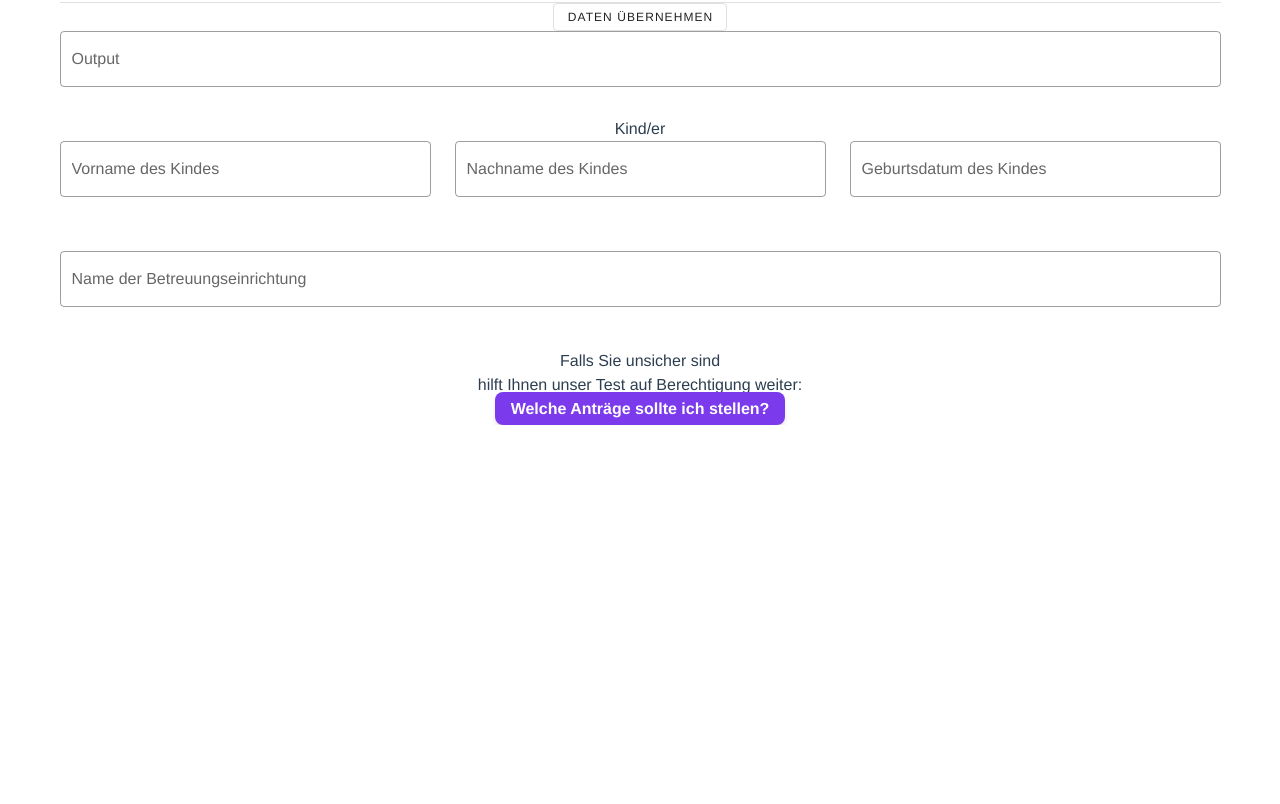
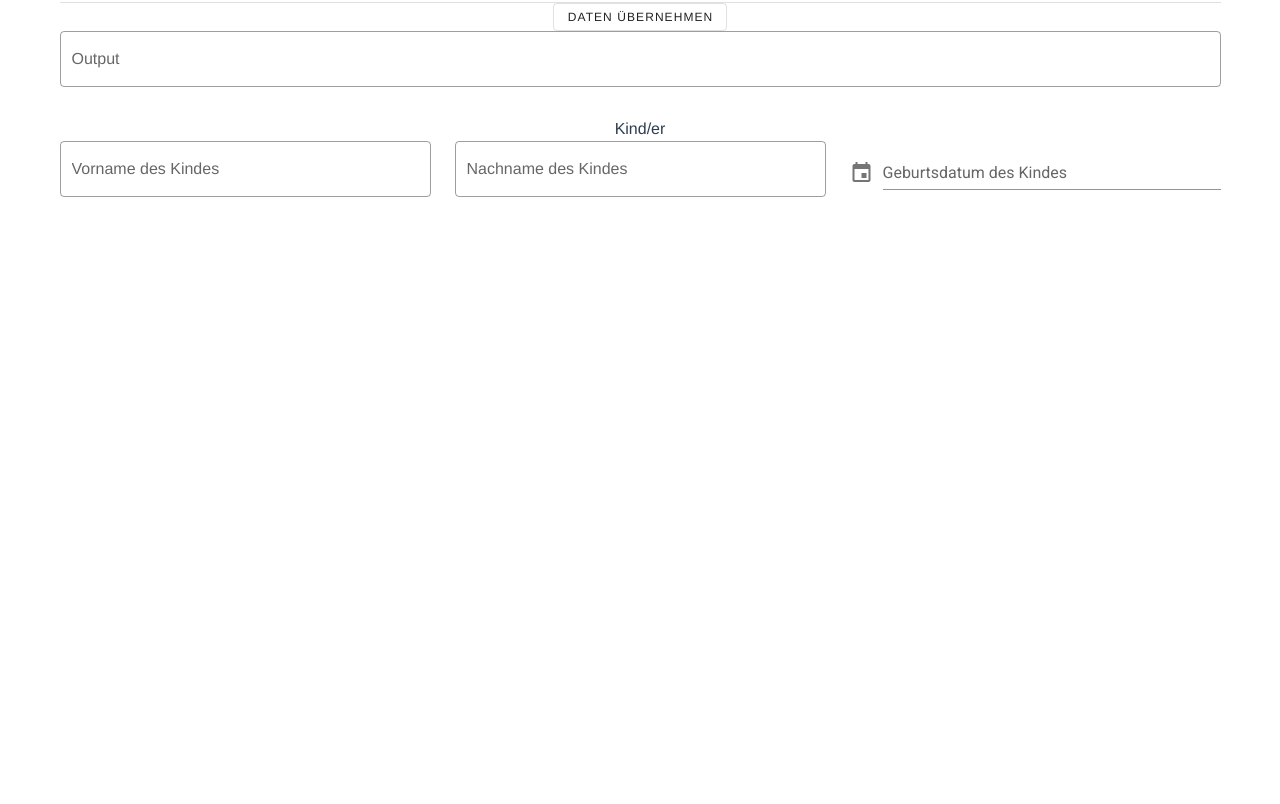
Before and after one commit to MrsGoodBytes/app_ba_COPY, a Vue app: page /check in a window 1280 px wide. Shown: the part 2136-2940 px from the top of the page. Before the commit the page ends 2561 px from the top, so only its background shows below. Built offline with nearby package versions, Linux system fonts and the light colour scheme.

Commit message:
input validation numbers

```diff
--- a/src/components/Antragswahl.vue
+++ b/src/components/Antragswahl.vue
@@ -100,14 +100,15 @@
                 v-model="number"
                 :rules="numberRules"
                 label="Hausnummer"
+                min="0"
                 required
               ></v-text-field>
             </v-col>
             <v-col cols="12" sm="2">
               <v-text-field
                 outlined="true"
-                v-model="postcode"
-                :rules="numberRules"
+                v-model.number="postcode"
+                :rules="plzRules"
                 label="PLZ"
                 required
               ></v-text-field>
@@ -141,8 +142,8 @@
             <v-col>
               <v-text-field
                 outlined="true"
-                v-model="telephone"
-                :rules="numberRules"
+                v-model.number="tel"
+                :rules="telRules"
                 label="Telefonnummer"
                 required
               ></v-text-field>
@@ -152,7 +153,7 @@
       </v-app>
       <v-divider></v-divider>
       <v-app v-if="bifo_checkbox" id="dropdown">
-      <h3>Antragsgrundlage</h3>
+        <h3>Antragsgrundlage</h3>
         <v-container>
           <v-row>
             <v-col class="d-flex" cols="12" sm="6">
@@ -188,6 +189,7 @@
             outlined="true"
             v-model="child_firstname"
             label="Vorname des Kindes"
+            :rules="nameRules"
             required
           ></v-text-field>
         </v-col>
@@ -196,16 +198,41 @@
             outlined="true"
             v-model="child_lastname"
             label="Nachname des Kindes"
+            :rules="nameRules"
             required
           ></v-text-field>
         </v-col>
         <v-col>
-          <v-text-field
-            outlined="true"
-            v-model="child_birthdate"
-            label="Geburtsdatum des Kindes"
-            required
-          ></v-text-field>
+          <v-app id="datepicker_child">
+            <v-menu
+              ref="menu"
+              v-model="menu"
+              :close-on-content-click="false"
+              transition="scale-transition"
+              offset-y
+              min-width="auto"
+            >
+              <template v-slot:activator="{ on, attrs }">
+                <v-text-field
+                  v-model="date"
+                  label="Geburtsdatum des Kindes"
+                  prepend-icon="mdi-calendar"
+                  readonly
+                  v-bind="attrs"
+                  v-on="on"
+                ></v-text-field>
+              </template>
+              <v-date-picker
+                v-card
+                v-picker--date
+                ref="picker"
+                v-model="date"
+                :max="new Date().toISOString().substr(0, 10)"
+                min="1960-01-01"
+                @change="save"
+              ></v-date-picker>
+            </v-menu>
+          </v-app>
         </v-col>
       </v-row>
       <v-row>
@@ -266,10 +293,30 @@ export default {
 
       items: ["Privatinsolvenz", "Keine Sozialleistungen"],
 
-      nameRules: [
-      value => !!value || 'Required.',
-      value => (value && value.length >= 3) || 'Min 3 characters',
-    ],
+      nameRules: [(value) => !!value || "Pflichtfeld. Bitte ausfüllen!"],
+      numberRules: [
+        (value) => !!value || "Pflichtfeld. Bitte ausfüllen!",
+        (value) =>
+          (/(?=.*\d)/.test(value)) ||
+          "Pflichtfeld. Hausnummer muss mindestens eine Zahl enthalten!",
+      ],
+      plzRules: [
+        (value) => !!value || "Pflichtfeld. Bitte ausfüllen!",
+        (value) =>
+          (value && value.length == 5 && /^\d+$/.test(value)) ||
+          "Pflichtfeld! Postleitzahl sollte ein fünfstelliger Wert sein und nur aus Ziffern bestehen.",
+      ],
+      emailRules: [
+        (value) => !!value || "Pflichtfeld. Bitte ausfüllen!",
+        (value) =>
+          /.+@.+\..+/.test(value) || "Bitte geben Sie eine gülitge E-mail an!",
+      ],
+      telRules: [
+        (value) => !!value || "Pflichtfeld. Bitte ausfüllen!",
+        (value) =>
+          (value && value.length >= 9 && /^\d+$/.test(value)) ||
+          "Pflichtfeld. Bitte gültige Telefonnummer eingeben! Darf keine Buchstaben enthalten.",
+      ],
     };
   },
 
```
Also changed, not shown: src/assets/styles/index.css (line endings or trailing spaces).
